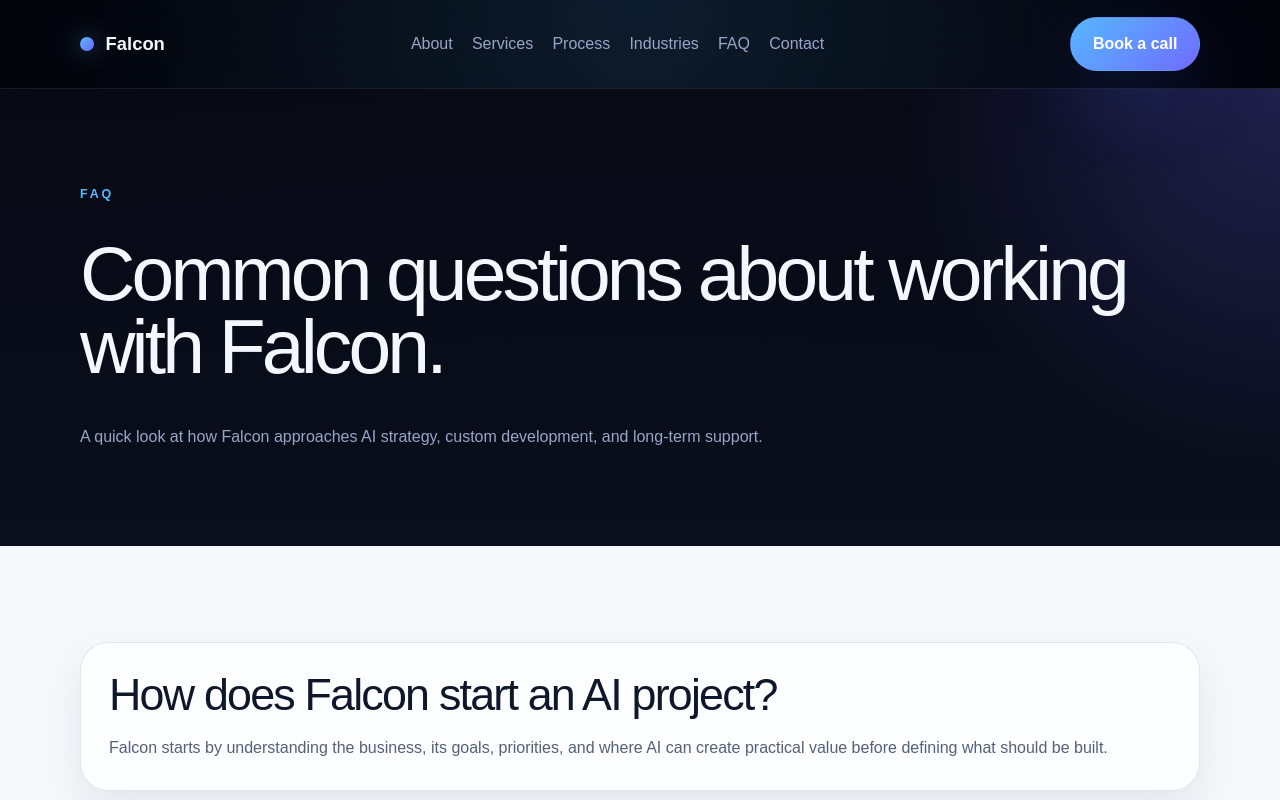
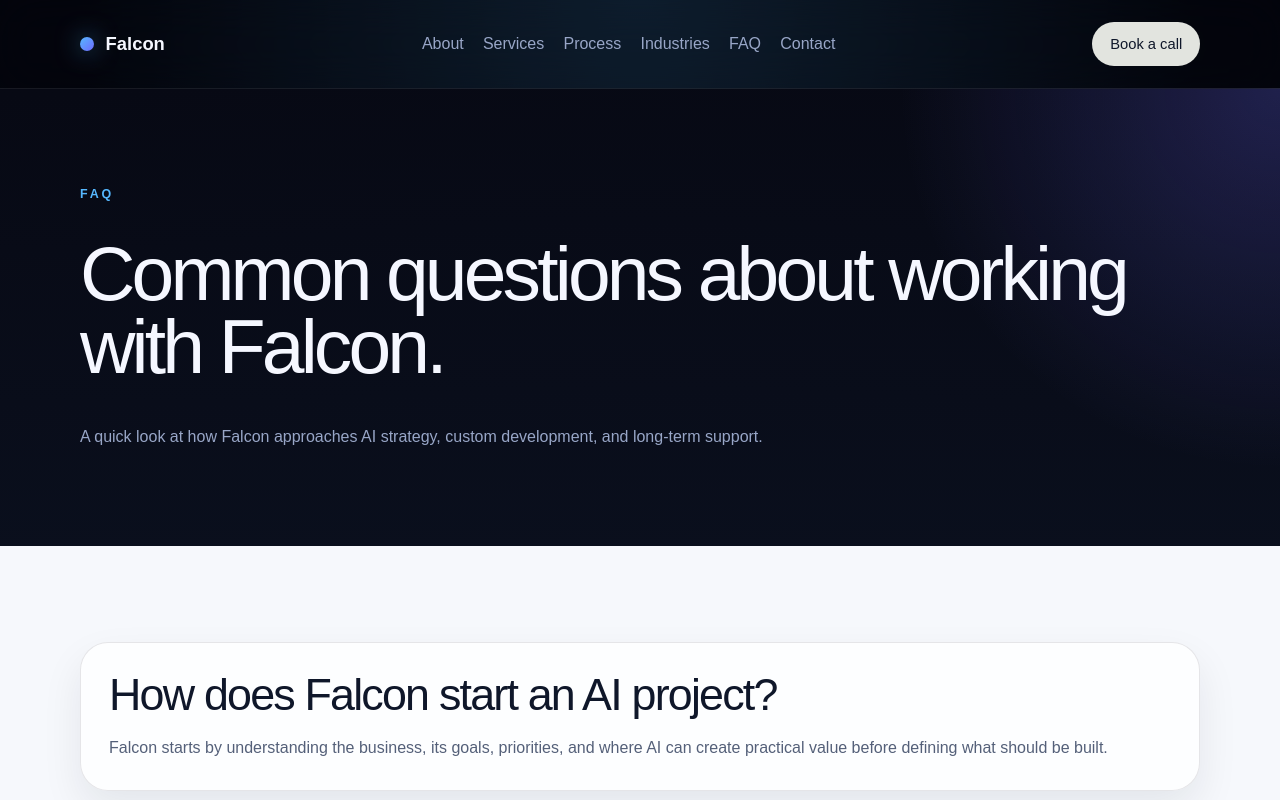
Before and after one commit to Rabil001/Shopeth, a Next.js app: page /faq in a window 1280 px wide. Shown: the top 800 px of the page. Built offline with nearby package versions, Linux system fonts and the light colour scheme.

Commit message:
style: update hero layout and typography

```diff
--- a/app/globals.css
+++ b/app/globals.css
@@ -1,3 +1,36 @@
+@font-face {
+  font-family: 'Google Sans';
+  src:
+    local('Google Sans'),
+    local('GoogleSans-Regular'),
+    local('Product Sans'),
+    local('ProductSans-Regular');
+  font-weight: 400;
+  font-style: normal;
+}
+
+@font-face {
+  font-family: 'Google Sans';
+  src:
+    local('Google Sans Medium'),
+    local('GoogleSans-Medium'),
+    local('Product Sans Medium'),
+    local('ProductSans-Medium');
+  font-weight: 500;
+  font-style: normal;
+}
+
+@font-face {
+  font-family: 'Google Sans';
+  src:
+    local('Google Sans Bold'),
+    local('GoogleSans-Bold'),
+    local('Product Sans Bold'),
+    local('ProductSans-Bold');
+  font-weight: 700;
+  font-style: normal;
+}
+
 @tailwind base;
 @tailwind components;
 @tailwind utilities;
@@ -30,7 +63,7 @@ html {
 
 body {
   margin: 0;
-  font-family: Arial, Helvetica, sans-serif;
+  font-family: 'Google Sans', 'Product Sans', Arial, Helvetica, sans-serif;
   background:
     radial-gradient(circle at top, rgba(86, 184, 255, 0.18), transparent 30%),
     linear-gradient(180deg, #04050c 0%, #0a0f1d 100%);
@@ -142,9 +175,10 @@ main {
   align-items: center;
   justify-content: center;
   border-radius: 999px;
-  padding: 0.9rem 1.35rem;
+  padding: 0.65rem 1.05rem;
   border: 1px solid transparent;
-  font-weight: 600;
+  font-size: 0.92rem;
+  font-weight: 500;
   transition: transform 180ms ease, background 180ms ease, border-color 180ms ease;
 }
 
@@ -153,14 +187,14 @@ main {
 }
 
 .button-primary {
-  background: linear-gradient(135deg, var(--accent), var(--accent-strong));
-  color: #fff;
-  box-shadow: var(--shadow-glow);
+  background: #e2e4df;
+  color: #0f172a;
+  box-shadow: none;
 }
 
 .button-secondary {
-  border-color: rgba(84, 96, 121, 0.35);
-  background: rgba(255, 255, 255, 0.7);
+  border-color: #e2e4df;
+  background: #e2e4df;
   color: var(--text-dark);
 }
 
@@ -214,7 +248,9 @@ main {
 }
 
 .hero-section .container.hero-content {
-  width: min(1280px, calc(100% - 1rem));
+  width: min(1280px, calc(100% - 40px));
+  margin-left: 40px;
+  margin-right: auto;
 }
 
 h1,
@@ -262,6 +298,12 @@ p {
   color: var(--muted-dark);
 }
 
+.hero-copy {
+  color: #fff;
+  font-family: 'Google Sans', 'Product Sans', Arial, Helvetica, sans-serif;
+  font-weight: 400;
+}
+
 .surface-light .section-heading p,
 .surface-light .faq-card p,
 .surface-light .timeline-copy p:last-child,
@@ -302,9 +344,9 @@ p {
 
 .hero-actions .button-primary,
 .hero-actions .button-secondary {
-  background: #fe551c;
-  border-color: #fe551c;
-  color: #fff;
+  background: #e2e4df;
+  border-color: #e2e4df;
+  color: #0f172a;
   box-shadow: none;
 }
 
@@ -555,6 +597,11 @@ p {
     padding: calc(var(--header-height) + 2rem) 0 3rem;
   }
 
+  .hero-section .container.hero-content {
+    width: calc(100% - 20px);
+    margin-left: 20px;
+  }
+
   .hero-actions {
     flex-direction: column;
   }
--- a/components/sections/home/HomeHero.jsx
+++ b/components/sections/home/HomeHero.jsx
@@ -15,7 +15,6 @@ export function HomeHero() {
       </video>
       <div className="hero-overlay" />
       <div className="container hero-content">
-        <p className="eyebrow">AI strategy. Custom development. Real implementation.</p>
         <h1>Custom AI solutions built around your business.</h1>
         <p className="hero-copy">
           Falcon helps businesses adopt AI by understanding their priorities first, defining the right goal, and delivering tailored systems with long-term support.
--- a/components/sections/home/PositioningStrip.jsx
+++ b/components/sections/home/PositioningStrip.jsx
@@ -1,13 +1,3 @@
 export function PositioningStrip() {
-  const items = ['Business-first discovery', 'Custom AI model development', 'Deployment, support, and maintenance'];
-
-  return (
-    <section className="positioning-strip">
-      <div className="container strip-grid">
-        {items.map((item) => (
-          <p key={item}>{item}</p>
-        ))}
-      </div>
-    </section>
-  );
+  return null;
 }
```
